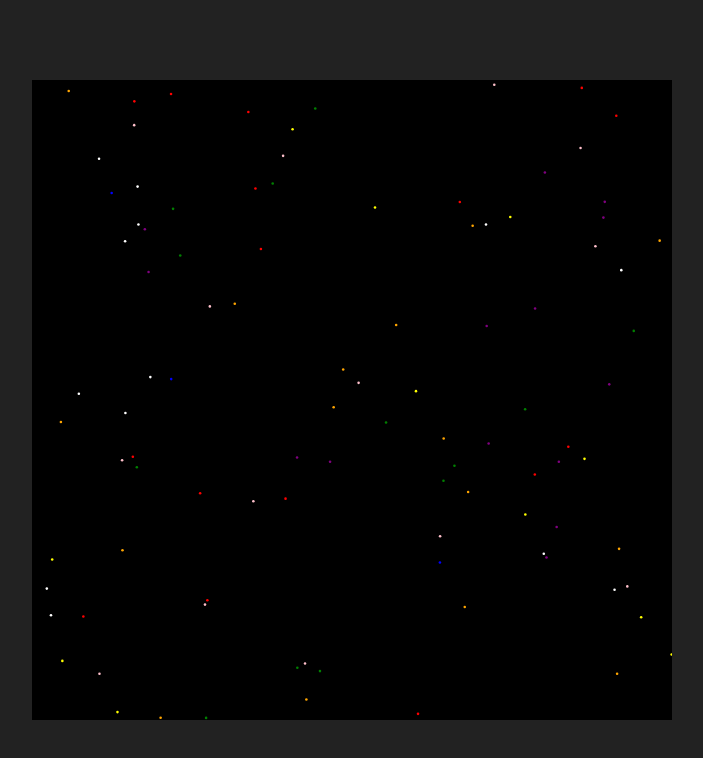
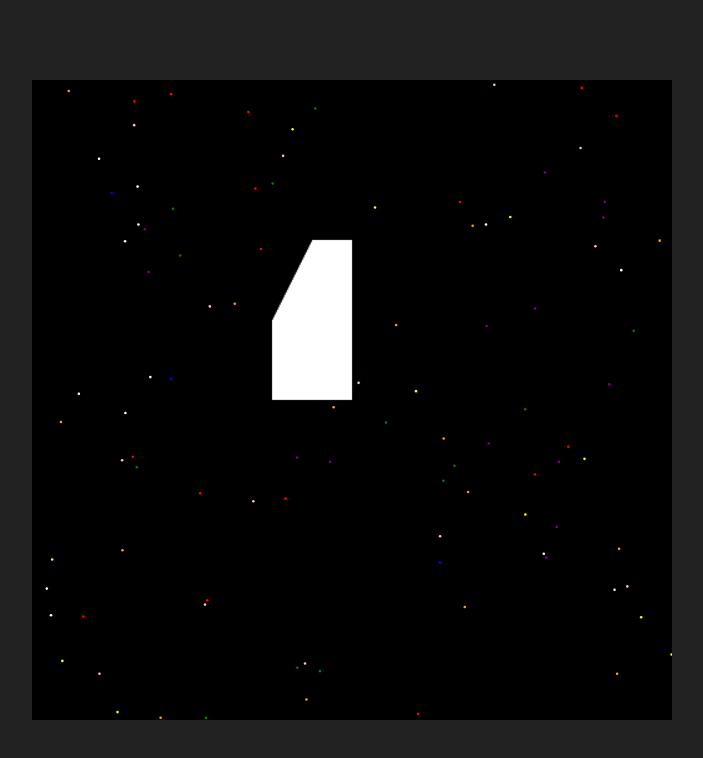
Before and after one commit to pancake423/galaxian, a website: page public/index.html in a window 1280 px wide. Shown: the whole page, without its empty margins (288-991 px from the left). Drawn offline with Linux system fonts and the light colour scheme.

Commit message:
added rendering and modeling engine

```diff
--- a/public/index.html
+++ b/public/index.html
@@ -10,6 +10,9 @@
     <script src="scripts/background-canvas.js"></script>
     <script src="scripts/gl-utils.js"></script>
     <script src="scripts/ui-canvas.js"></script>
+    <script src="scripts/modeling.js"></script>
+    <script src="scripts/renderer.js"></script>
+    <script src="scripts/light.js"></script>
     <script src="index.js"></script>
     <title>CSC 561 Final</title>
     <link
@@ -21,7 +24,12 @@
 <body>
     <div id="canvas-container">
         <canvas id="bg" class="canvas-stack"></canvas>
-        <canvas id="webgl" class="canvas-stack"></canvas>
+        <canvas
+            id="webgl"
+            class="canvas-stack"
+            width="512"
+            height="512"
+        ></canvas>
         <canvas id="ui" class="canvas-stack"></canvas>
     </div>
 </body>
--- a/public/index.js
+++ b/public/index.js
@@ -4,9 +4,11 @@ global variables :)
 var bg;
 var ui;
 var camera;
+var light;
 var gl;
 var program;
 var uniforms;
+var renderer;
 
 window.onload = () => {
   // initialize global variables
@@ -14,14 +16,46 @@ window.onload = () => {
   ui = new UICanvas(document.getElementById("ui"));
   gl = document.getElementById("webgl").getContext("webgl");
   camera = new Camera();
+  light = new Light(
+    (pos = [0, 0, -10]),
+    (Ka = [1, 1, 1]),
+    (Kd = [1, 1, 1]),
+    (Ks = [1, 1, 1]),
+  );
+  renderer = new Renderer();
   // compile and link webgl program
   program = initProgram();
   uniforms = getUniformLocations(uniformNames);
   gl.enable(gl.DEPTH_TEST);
-
+  // load models and prepare to draw
+  initRenderer();
+  TEST_SCRIPT();
   // start game loop
   step();
 };
+let angle = [0, 0, 0];
+function TEST_SCRIPT() {
+  const test = new PolyPrism(
+    [
+      [0, 0],
+      [2, 0],
+      [2, 1],
+      [1, 2],
+      [0, 2],
+    ],
+    1,
+    [0.8, 0.8, 0.8],
+  );
+  test.scale(1, 2, 1);
+  renderer.registerModel("cube", test);
+  renderer.loadModels();
+  renderer.setCamera(camera);
+  renderer.setLight(light);
+}
+
+// read from modelFuncs
+// generate + store models, initialize renderer
+function initRenderer() {}
 
 // calculate and draw one frame of the game.
 function step() {
@@ -31,4 +65,5 @@ function step() {
 
 function draw() {
   bg.draw();
+  renderer.draw("cube", [0, 0, 8], angle, [1, 1, 1]);
 }
--- /dev/null
+++ b/public/scripts/light.js
@@ -0,0 +1,6 @@
+class Light {
+  constructor(pos, Ka, Kd, Ks) {
+    this.pos = vec3.fromValues(...pos);
+    this.coeff = mat3.fromValues(...Ka, ...Kd, ...Ks);
+  }
+}
--- a/public/scripts/modeling.js
+++ b/public/scripts/modeling.js
@@ -0,0 +1,109 @@
+/*
+Idea: a 'model' class that just holds a collection of verticess, colors, normals, triangles
+model class has capabilities to apply transforms to itself: rotate, translate, scale
+model class can merge with other model classes
+
+shapes that we want to generate inherit from 'model', and basically just have a fancy constructor
+that builds the shape as specified.
+
+shapes:
+  cylinder (variable top and bottom radius)
+  half-cylinder
+  cone
+  polygon prism
+  elipsoid (with stripes?)
+  octahedron (bullets)
+
+models are then generated and stored in a Renderer
+once all models are stored, the Renderer loads them into webgl
+the Renderer can then have a function for drawing the specified model at any position in the world
+also needs a function for specifying the camera and light position
+*/
+
+// list of functions that generate models when called.
+const modelFuncs = [];
+
+class Model {
+  constructor() {
+    this.v = []; // vertices
+    this.n = []; // normal vectors
+    this.c = []; // colors
+    this.t = []; // triangles; indices into other 3 lists
+  }
+
+  translate(x, y, z) {
+    this.#applyMatrix(mat4.fromTranslation(mat4.create(), [x, y, z]));
+  }
+
+  rotate(x, y, z) {
+    const q = quat.create();
+    quat.fromEuler(q, x, y, z);
+    this.#applyMatrix(mat4.fromQuat(mat4.create(), q));
+  }
+
+  scale(x, y, z) {
+    this.#applyMatrix(mat4.fromScaling(mat4.create(), [x, y, z]));
+  }
+
+  #applyMatrix(m) {
+    // m is a mat4
+    // compute mat3 to apply to normal vector
+    // apply to v and n respectively
+    const nm = mat3.normalFromMat4(mat3.create(), m);
+    this.v = this.v.map((v) =>
+      mat4.multiply(vec4.create(), m, [...v, 1]).slice(0, 3),
+    );
+    this.n = this.n.map((n) => mat3.multiply(vec3.create(), nm, n));
+  }
+}
+
+class PolyPrism extends Model {
+  // a polygon in the xy-plane, given a height in the z plane to become 3d.
+  constructor(points, height, color) {
+    super();
+    const l = points.length;
+    // bottom face
+    // radial points of poly
+    for (let i = 0; i < l; i++) {
+      this.v.push([...points[i], 0]);
+      this.n.push([0, 0, -1]);
+      this.c.push(color);
+    }
+    // triangles
+    for (let i = 1; i < l - 1; i++) {
+      this.t.push([0, i, i + 1]);
+    }
+    // top face
+    // radial points of poly
+    for (let i = 0; i < l; i++) {
+      this.v.push([...points[i], height]);
+      this.n.push([0, 0, 1]);
+      this.c.push(color);
+    }
+    // triangles
+    for (let i = 1; i < l - 1; i++) {
+      this.t.push([l, l + i, l + i + 1]);
+    }
+    //side faces
+    for (let i = 0; i < l; i++) {
+      const offset = this.v.length;
+      const p1 = points[i];
+      const p2 = points[utils.mod(i + 1, l)];
+      const center = utils.center(points);
+      // TODO (if I remember): add vec library to utils, use that instead
+      const normal = [...utils.norm(utils.sub(utils.add(p1, p2), center)), 0];
+      console.log(utils.sub(utils.add(p1, p2), center));
+      console.log(normal);
+      this.v.push([...p1, 0]);
+      this.v.push([...p1, height]);
+      this.v.push([...p2, height]);
+      this.v.push([...p2, 0]);
+      for (let j = 0; j < 4; j++) {
+        this.n.push(normal);
+        this.c.push(color);
+      }
+      this.t.push([offset + 0, offset + 1, offset + 2]);
+      this.t.push([offset + 2, offset + 3, offset + 0]);
+    }
+  }
+}
--- /dev/null
+++ b/public/scripts/renderer.js
@@ -0,0 +1,91 @@
+// tenatively done. everything needs to be tested
+class Renderer {
+  constructor() {
+    this.v = [];
+    this.n = [];
+    this.c = [];
+    this.t = [];
+    this.modelIndices = {};
+  }
+  registerModel(name, model) {
+    const vertexOffset = this.v.length;
+    const triangleOffset = this.t.length;
+    this.v = this.v.concat(model.v);
+    this.n = this.n.concat(model.n);
+    this.c = this.c.concat(model.c);
+    this.t = this.t.concat(model.t.map((t) => t.map((i) => i + vertexOffset)));
+    this.modelIndices[name] = [triangleOffset, model.t.length];
+    // NOTE: these indices are into the 2D array. for the final draw call,
+    // they will have to be multiplied by 3
+  }
+  loadModels() {
+    // load attributes into webgl.
+    initBuffer("a_position", this.v);
+    initBuffer("a_normal", this.n);
+    initBuffer("a_color", this.c);
+
+    // load triangle indices into ELEMENT_ARRAY_BUFFER
+    console.log(new Uint16Array(utils.flatten(this.t)));
+    const triangleBuffer = gl.createBuffer();
+    gl.bindBuffer(gl.ELEMENT_ARRAY_BUFFER, triangleBuffer);
+    gl.bufferData(
+      gl.ELEMENT_ARRAY_BUFFER,
+      new Uint16Array(utils.flatten(this.t)),
+      gl.STATIC_DRAW,
+    );
+  }
+  setCamera(camera) {
+    // sets the webgl uniforms associated w/ the current camera position:
+    // viewing transform
+    gl.uniformMatrix4fv(
+      uniforms["u_view_mat"],
+      false,
+      camera.getViewingTransform(),
+    );
+    // perspective transform
+    gl.uniformMatrix4fv(
+      uniforms["u_perspective_mat"],
+      false,
+      camera.getPerspectiveTransform(),
+    );
+    // eye position
+    gl.uniform3fv(uniforms["u_eye_pos"], camera.eye);
+  }
+  setLight(light) {
+    // sets the webgl uniforms associated w/ the current light position:
+    // light position
+    gl.uniform3fv(uniforms["u_light_pos"], light.pos);
+    // light properties
+    gl.uniformMatrix3fv(uniforms["u_light_coeff"], false, light.coeff);
+  }
+  clear() {
+    // clear screen and depth buffers
+    gl.clearColor(0, 0, 0, 0);
+    gl.clear(gl.COLOR_BUFFER_BIT | gl.DEPTH_BUFFER_BIT);
+  }
+  draw(name, translation, rotation, scale) {
+    // draws the specified model with the given transformations applied (assumes models are centered at the origin).
+    // all transformations are 3-vectors.
+
+    // 1. construct model transform (and corresponding normal transform) matrix.
+    const modelTransform = mat4.create();
+    const modelNormalTransform = mat3.create();
+    const q = quat.create();
+    quat.fromEuler(q, ...rotation);
+    mat4.fromRotationTranslationScale(modelTransform, q, translation, scale);
+    mat3.normalFromMat4(modelNormalTransform, modelTransform);
+
+    // 2. pass matrices to webgl unforms
+    gl.uniformMatrix4fv(uniforms["u_model_mat"], false, modelTransform);
+    gl.uniformMatrix3fv(
+      uniforms["u_model_mat_normal"],
+      false,
+      modelNormalTransform,
+    );
+
+    // 3. call drawElements with the right indices
+    const offset = this.modelIndices[name][0] * 3 * 2; // 2 bytes per unsigned short
+    const length = this.modelIndices[name][1] * 3; // 3 vertices per triangle
+    gl.drawElements(gl.TRIANGLES, length, gl.UNSIGNED_SHORT, offset);
+  }
+}
--- a/public/scripts/shaders.js
+++ b/public/scripts/shaders.js
@@ -6,8 +6,6 @@ const uniformNames = [
   "u_light_pos",
   "u_eye_pos",
   "u_light_coeff",
-  "u_material_coeff",
-  "u_n",
 ];
 const shaders = {
   vertex: `
@@ -16,11 +14,11 @@ const shaders = {
 
   attribute vec3 a_position;
   attribute vec3 a_normal;
-  attribute vec2 a_tex_coords;
+  attribute vec3 a_color;
 
-  varying vec2 v_tex_coords;
   varying vec3 v_normal;
   varying vec3 v_position;
+  varying vec3 v_color;
 
   uniform mat3 u_model_mat_normal;
   uniform mat4 u_view_mat;
@@ -29,45 +27,47 @@ const shaders = {
 
   void main() {
     gl_Position = u_perspective_mat * u_view_mat * u_model_mat * vec4(a_position, 1.0);
-    v_tex_coords = a_tex_coords;
     v_normal = u_model_mat_normal * a_normal;
     v_position = (u_model_mat * vec4(a_position, 1.0)).xyz;
+    v_color = a_color;
   }
   `,
   // TODO: lighting in fragment shader
   fragment: `
   precision highp float;
 
-  varying vec2 v_tex_coords;
   varying vec3 v_normal;
   varying vec3 v_position;
+  varying vec3 v_color;
 
-  // webgl is too smart and its ignoring attributes that are unused currently :)
   uniform vec3 u_light_pos;
   uniform vec3 u_eye_pos;
   uniform mat3 u_light_coeff;
-  uniform mat3 u_material_coeff;
-  uniform float u_n;
+
+  const float n = 5.0;
 
   void main() {
+    vec3 specular_coeff = v_color * 0.5;
+    vec3 ambient_coeff = v_color * 0.2;
     // blinn-phong lighting (adopted from program 3 shell code)
     // ambient term
-    vec3 ambient = u_light_coeff[0] * u_material_coeff[0];
+    vec3 ambient = u_light_coeff[0] * ambient_coeff;
 
     // diffuse term
     vec3 normal = normalize(v_normal);
+    vec3 eye = normalize(u_eye_pos - v_position);
+
     vec3 light = normalize(u_light_pos - v_position);
     float lambert = max(0.0,dot(normal,light));
-    vec3 diffuse = (u_light_coeff[1] * u_material_coeff[1]) * lambert; // diffuse term
+    vec3 diffuse = (u_light_coeff[1] * v_color) * lambert; // diffuse term
 
     // specular term
-    vec3 eye = normalize(u_eye_pos - v_position);
     vec3 halfVec = normalize(light+eye);
-    float highlight = pow(max(0.0,dot(normal,halfVec)), u_n);
-    vec3 specular = u_light_coeff[2]*u_material_coeff[2]*highlight; // specular term
+    float highlight = pow(max(0.0,dot(normal,halfVec)), n);
+    vec3 specular = u_light_coeff[2]*specular_coeff*highlight; // specular term
 
     // combine to output color
-    gl_FragColor = vec4(ambient + diffuse + specular, 1);
+    gl_FragColor = vec4(ambient + diffuse + specular, 1); //ambient + diffuse + specular
   }
   `,
 };
--- a/public/scripts/utils.js
+++ b/public/scripts/utils.js
@@ -4,4 +4,29 @@ const utils = {
   mod: (a, b) => ((a % b) + b) % b,
   // select a random element from the input array
   choice: (arr) => arr[Math.floor(Math.random() * arr.length)],
+  flatten: (arr) => {
+    // 2d array -> 1d array
+    out = [];
+    arr.forEach((i) => i.forEach((j) => out.push(j)));
+    return out;
+  },
+  // vector stuff
+  add: (a, b) => a.map((e, i) => e + b[i]),
+  sub: (a, b) => a.map((e, i) => e - b[i]),
+  scale: (v, n) => v.map((c) => c * n),
+  mag: (v) => {
+    let ssq = 0;
+    for (let i = 0; i < v.length; i++) {
+      ssq += v[i] * v[i];
+    }
+    return Math.sqrt(ssq);
+  },
+  norm: (v) => utils.scale(v, 1 / utils.mag(v)),
+  center: (vlist) => {
+    let sum = vlist[0].map((n) => 0);
+    for (const v of vlist) {
+      sum = utils.add(sum, v);
+    }
+    return utils.scale(sum, 1 / vlist.length);
+  },
 };
```
